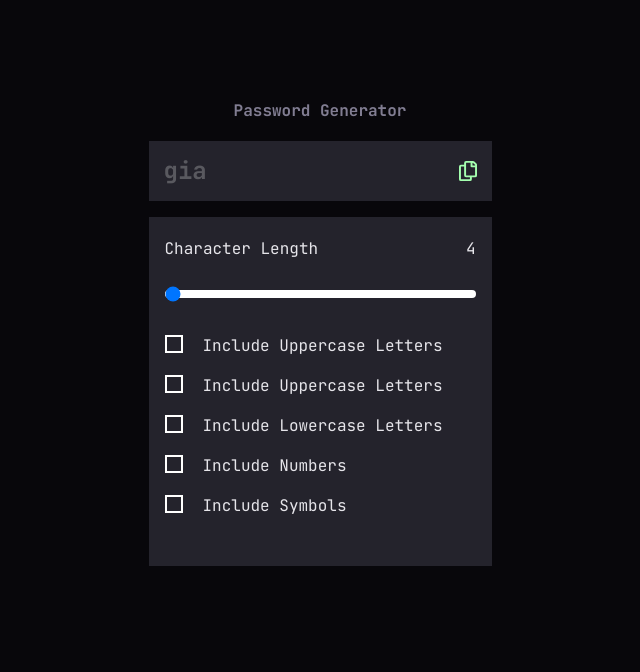
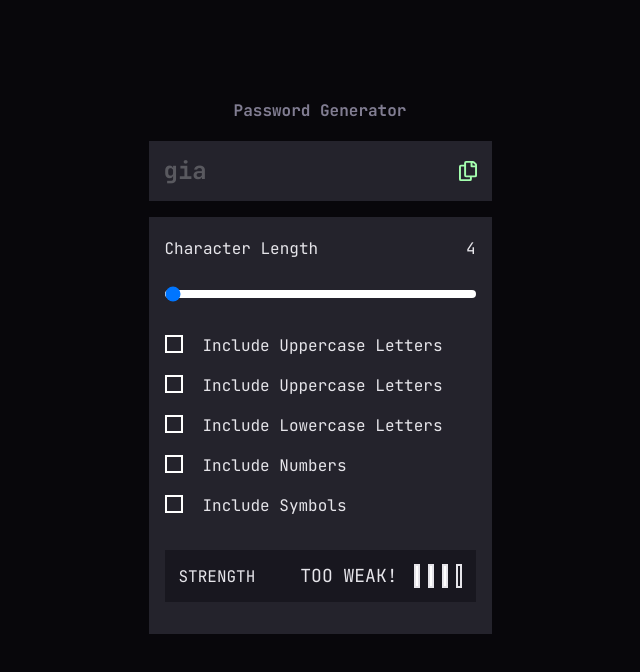
Before and after one commit to gia-grigalashvili/passworrd-generator-react, a React (Vite) app: page / in a window 1280 px wide. Shown: the top 672 px of the page, without its empty margins (320-960 px from the left). Built offline with nearby package versions, Linux system fonts and the light colour scheme; a web font is replaced by a local one.

Commit message:
made generator.jsx

```diff
--- a/src/Components/Maincont.jsx
+++ b/src/Components/Maincont.jsx
@@ -1,11 +1,13 @@
 import styled from "styled-components";
 import Sliderconteiner from "./Sliderconteiner";
 import Checkbox from "./Checkbox";
+import Strength from "./Strength";
 function Maincont() {
   return (
     <Mainconts>
       <Sliderconteiner />
       <Checkbox />
+      <Strength />
     </Mainconts>
   );
 }
--- a/src/Components/Strength.jsx
+++ b/src/Components/Strength.jsx
@@ -0,0 +1,57 @@
+import styled from "styled-components";
+
+function Strength() {
+  return (
+    <Maindiv>
+      <p>STRENGTH</p>
+      <div className="strength-lvl">
+        <span className="strength-txt">TOO WEAK!</span>
+        <div className="lvl-boxes">
+          <div className="box one"></div>
+          <div className="box two"></div>
+          <div className="box three"></div>
+          <div className="box four"></div>
+        </div>
+      </div>
+    </Maindiv>
+  );
+}
+const Maindiv = styled.div`
+  display: flex;
+  justify-content: space-between;
+  align-items: center;
+  padding: 14px;
+  margin-bottom: 16px;
+  background-color: #18171f;
+  .strength-lvl {
+    display: flex;
+    align-items: center;
+    gap: 16px;
+    .lvl-boxes {
+      display: flex;
+      gap: 8px;
+    }
+    .box {
+      width: 6px;
+      height: 24px;
+      border: 2px solid #e6e5ea;
+    }
+  }
+
+  .strength-txt {
+    font-size: 18px;
+    line-height: 24px;
+    text-transform: uppercase;
+    color: #e6e5ea;
+  }
+  .one {
+    background-color: #fff;
+  }
+  .two {
+    background-color: #fff;
+  }
+  .three {
+    background-color: #fff;
+  }
+`;
+export default Strength;
```
Also changed, not shown: src/Components/Generator.jsx (added, +28 -0 lines).
